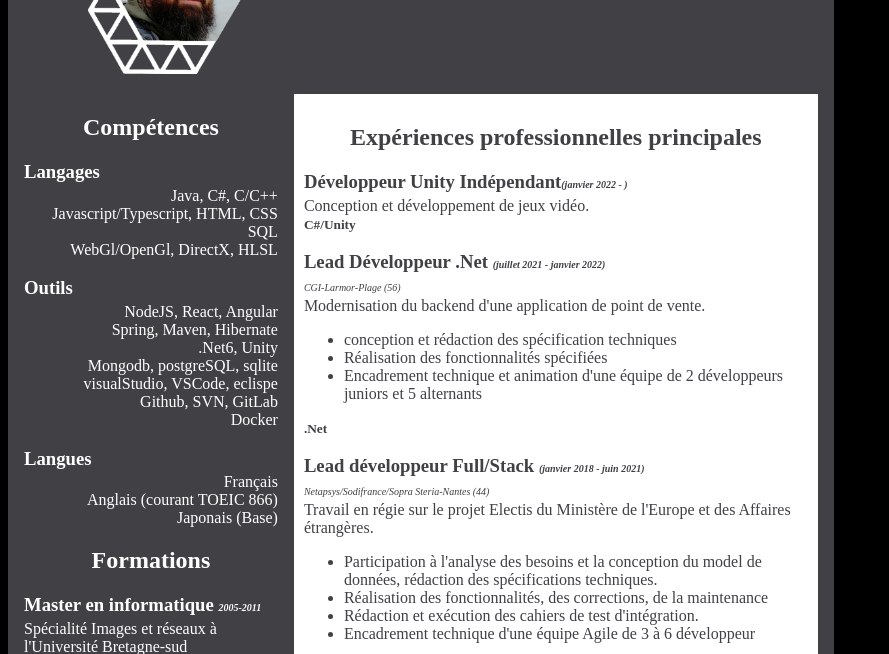
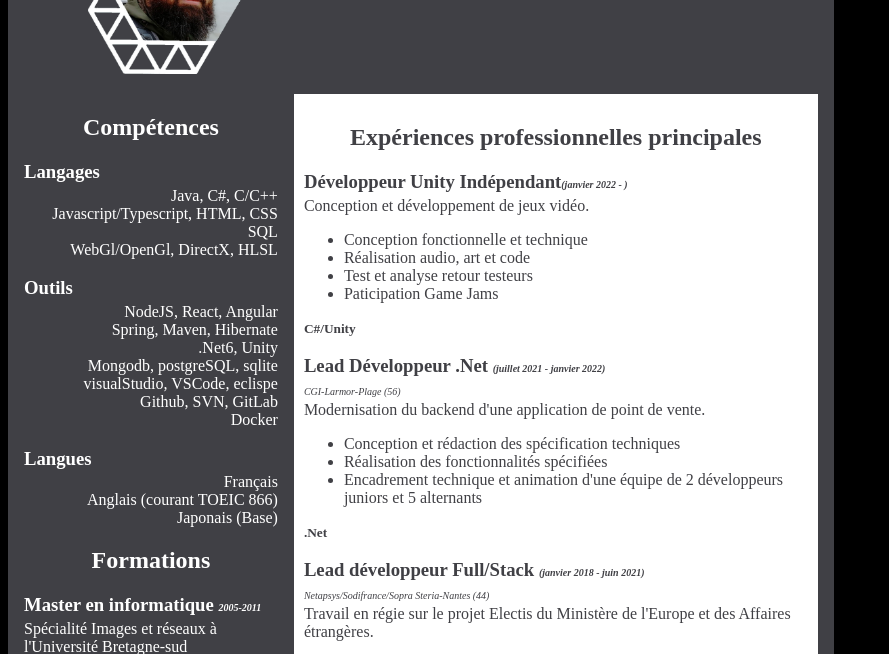
Before and after one commit to julien-prado/julien-prado.github.io, a plain HTML site: page index.html in a window 1280 px wide. Shown: the part 110-764 px from the top of the page, without its empty margins (0-889 px from the left). Drawn offline with Linux system fonts and the light colour scheme.

Commit message:
Update index.html
Fix typo
ajout détails expériences game Dev

```diff
--- a/index.html
+++ b/index.html
@@ -138,7 +138,13 @@
         <h1>Développeur Unity Indépendant<span class="subDate">(janvier 2022 - )</span></h1>
         <p>
           Conception et développement de jeux vidéo. <br>
-          <span class="subSkill">C#/Unity</span>
+        <ul>
+          <li>Conception fonctionnelle et technique</li>
+          <li>Réalisation audio, art et code</li>
+          <li>Test et analyse retour testeurs</li>
+          <li>Paticipation Game Jams</li>
+        </ul>
+        <span class="subSkill">C#/Unity</span>
 
         </p>
       </article>
@@ -148,7 +154,7 @@
         <p>
           Modernisation du backend d'une application de point de vente.<br>
         <ul>
-          <li> conception et rédaction des spécification techniques</li>
+          <li>Conception et rédaction des spécification techniques</li>
           <li>Réalisation des fonctionnalités spécifiées</li>
           <li>Encadrement technique et animation d'une équipe de 2 développeurs juniors et 5 alternants</li>
         </ul>
```
